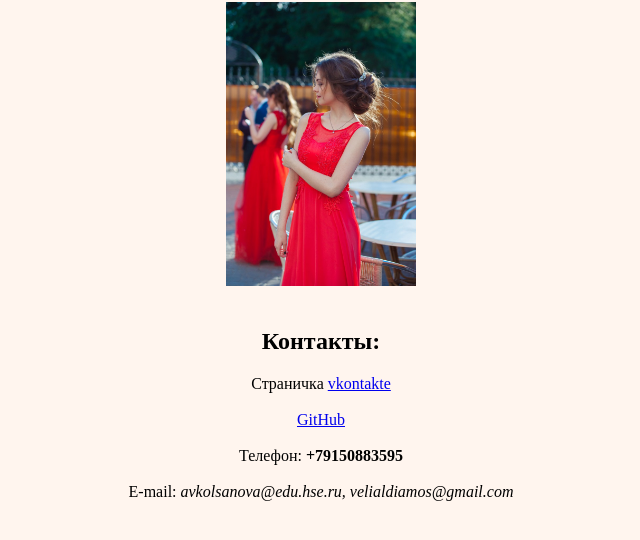
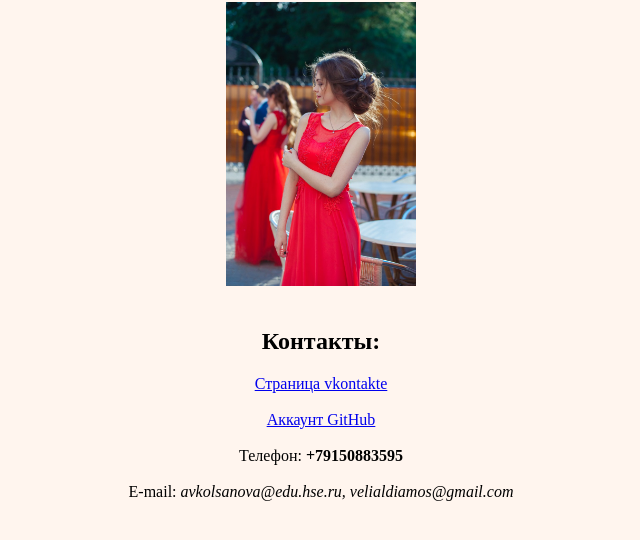
Before and after one commit to velialdiamos/velialdiamos.github.io, a plain HTML site: page index.html in a window 1280 px wide. Shown: the part 78-618 px from the top of the page, without its empty margins (319-959 px from the left). Drawn offline with Linux system fonts and the light colour scheme.

Commit message:
Два часа ночи, камон, пора спать

```diff
--- a/index.html
+++ b/index.html
@@ -2,7 +2,7 @@
   <html>
     <head>
       <meta charset="utf-8">
-      <title>Моя личная страничка</title>
+      <title>Колсанова Алина</title>
     </head>
     <body>
 	<body style="background-color:seashell;">
@@ -10,9 +10,9 @@
       <center><img alt="Это я" width="15%" src="me.jpg"></center>
       <br/>
       <center><h2>Контакты:</h2></center>
-      <center>Страничка <a href=https://vk.com/vladimirova_alina>vkontakte</a></center>
+      <center><a href=https://vk.com/vladimirova_alina>Страница vkontakte</a></center>
       <br/>
-      <center><a href=https://github.com/velialdiamos>GitHub</a></center>
+      <center><a href=https://github.com/velialdiamos>Аккаунт GitHub</a></center>
       <br/>
       <center>Телефон: <b>+79150883595</b></center>
       <br/>
```
